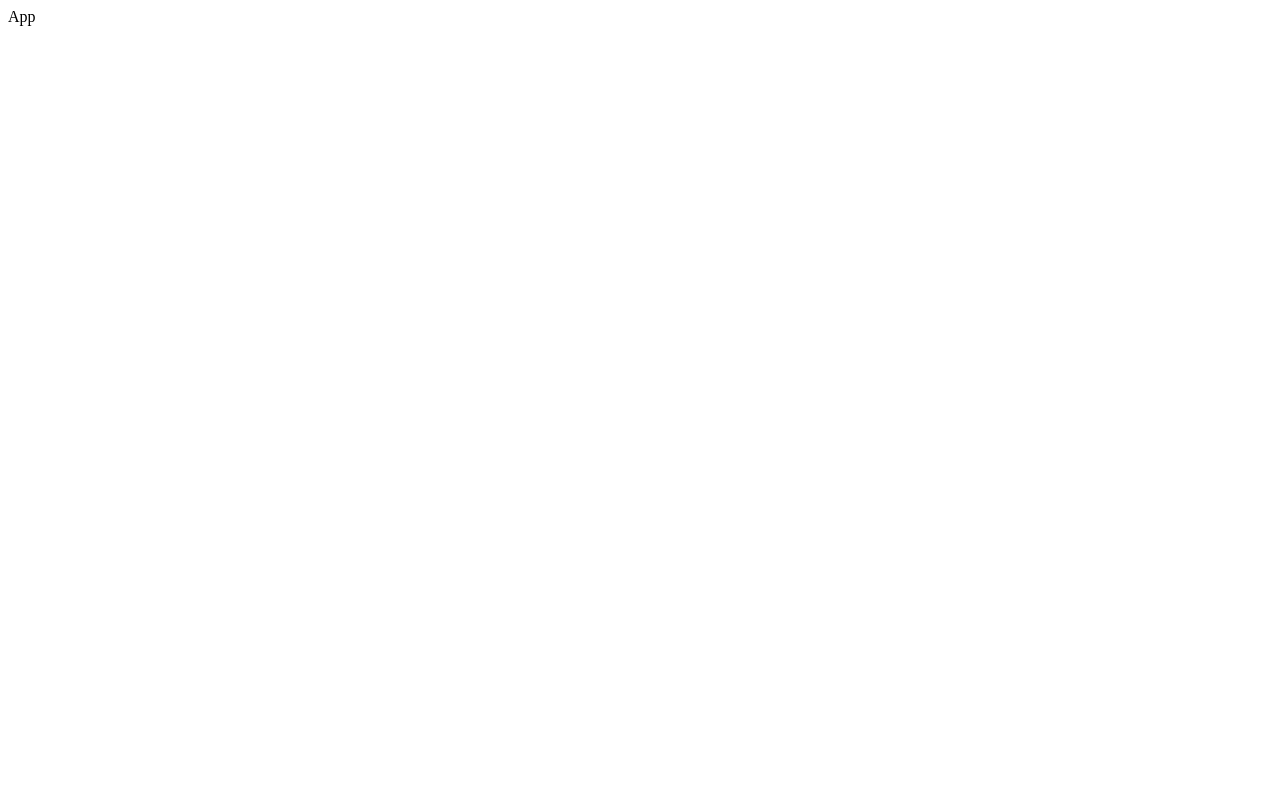
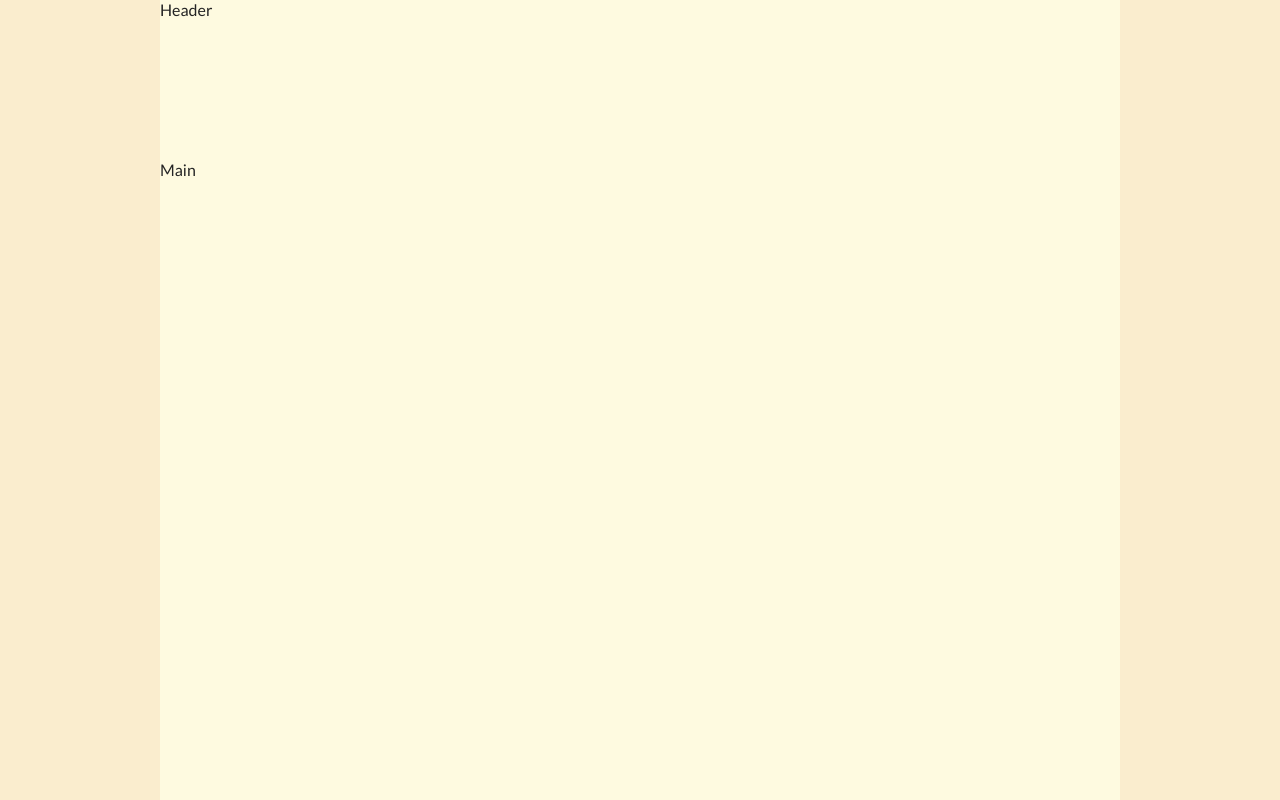
Before and after one commit to Dylanc55/image-grid, a React (Vite) app: page / in a window 1280 px wide. Built offline with nearby package versions, Linux system fonts and the light colour scheme; the HTML template or start-up script is replaced by a standard one.

Commit message:
basic css rules

```diff
--- a/src/App.jsx
+++ b/src/App.jsx
@@ -1,3 +1,8 @@
 export default function App() {
-  return <main>App</main>;
+  return (
+    <>
+      <header>Header</header>
+      <main>Main</main>
+    </>
+  );
 }
--- a/src/index.css
+++ b/src/index.css
@@ -0,0 +1,30 @@
+@import url("https://fonts.googleapis.com/css2?family=Quicksand:wght@400;700&family=Lato:wght@400;700&display=swap");
+
+* {
+  box-sizing: border-box;
+}
+
+body {
+  margin: 0;
+  font-family: "Lato", serif;
+  -webkit-font-smoothing: antialiased;
+  -moz-osx-font-smoothing: grayscale;
+  background-color: #faedce;
+  color: #242424;
+  min-height: 100vh;
+}
+
+header,
+main {
+  max-width: 60rem;
+  margin: 0 auto;
+  background-color: #fefae0;
+}
+
+header {
+  height: 20vh;
+}
+
+main {
+  min-height: 80vh;
+}
```
